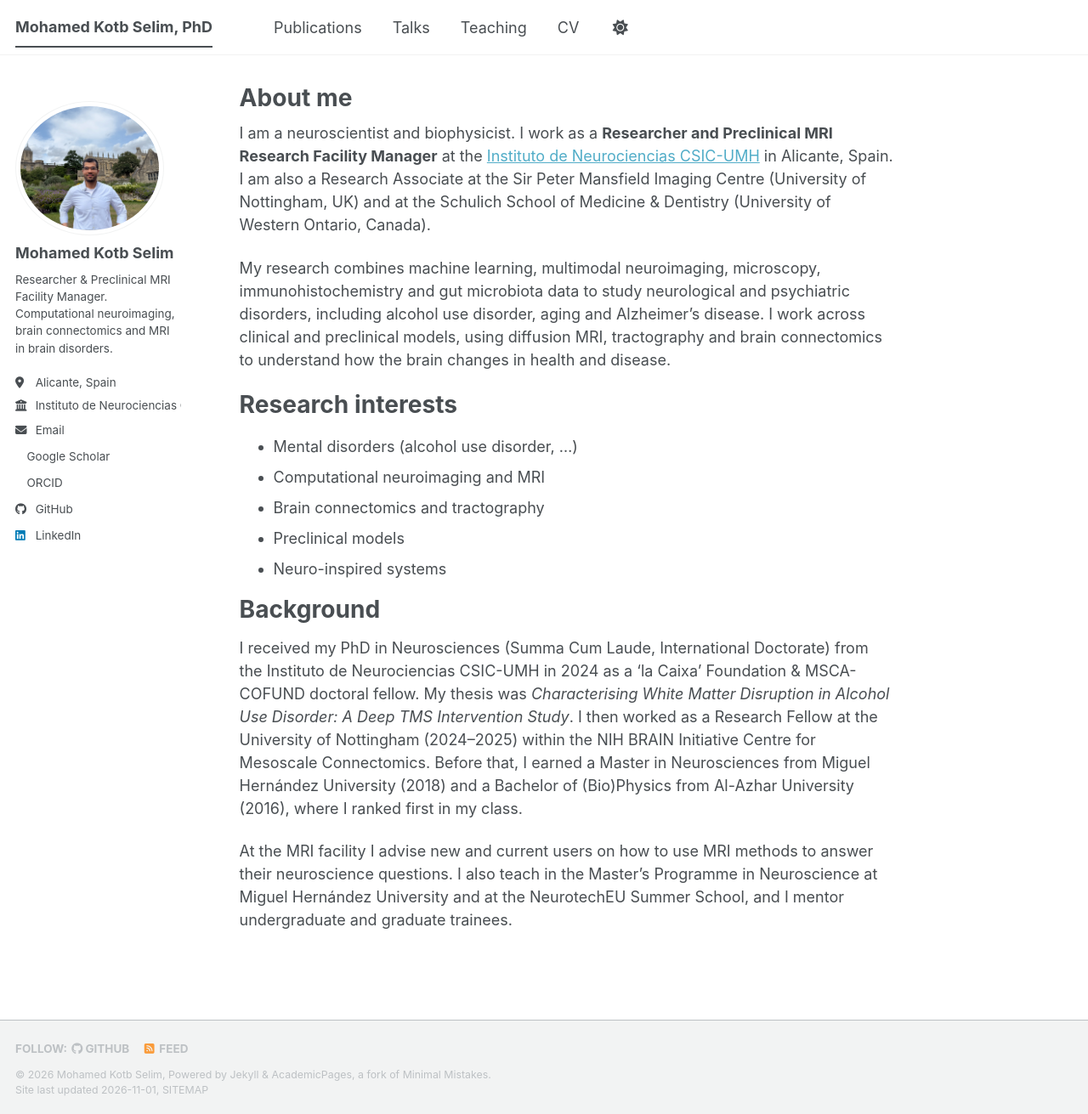
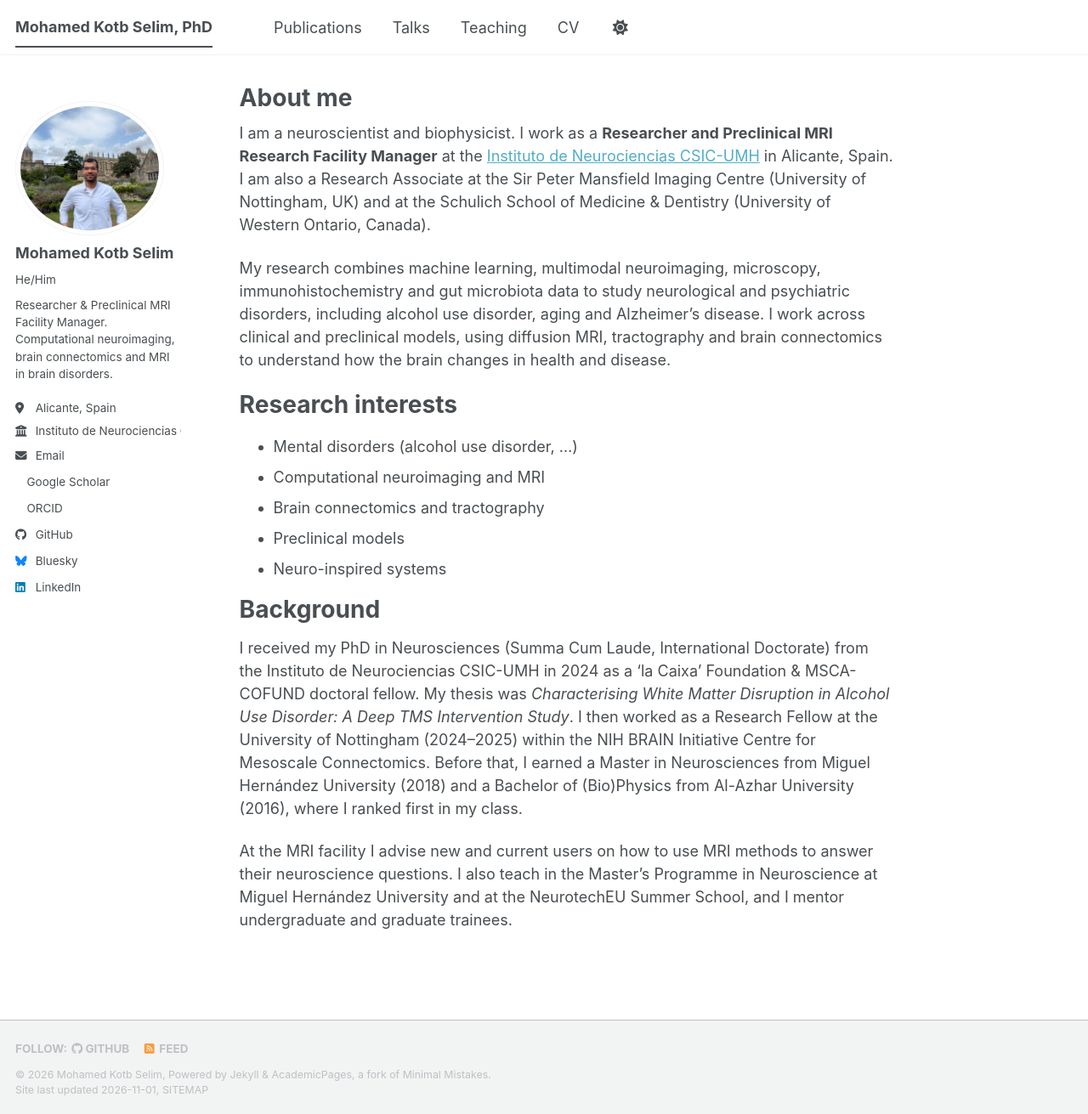
Before and after one commit to mokselim/mokselim.github.io, a Jekyll site: the page built from _pages/about.md, in a window 1280 px wide and 1311 px high. Shown: the whole window at 85% size. Built offline with Jekyll 4.4.1, drawn with Linux system fonts in a browser that asks for light colours; a script bundle is joined from its source files by our own code; a style sheet for code colours, icons or effects is not loaded.

Commit message:
Update pronouns and add Bluesky username

```diff
--- a/_config.yml
+++ b/_config.yml
@@ -25,7 +25,7 @@ author:
   # Biographic information
   avatar           : "profile.jpg"
   name             : "Mohamed Kotb Selim"
-  pronouns         : # example: "she/her"
+  pronouns         : "He/Him"
   bio              : "Researcher & Preclinical MRI Facility Manager. Computational neuroimaging, brain connectomics and MRI in brain disorders."
   location         : "Alicante, Spain"
   employer         : "Instituto de Neurociencias CSIC-UMH"
@@ -57,7 +57,7 @@ author:
 
   # Social media
   artstation       : # Username
-  bluesky          : # Replace this with you Bluesky username
+  bluesky          : "mokselim"
   facebook         : # Username
   flickr           : # Username
   foursquare       : # Username
```
